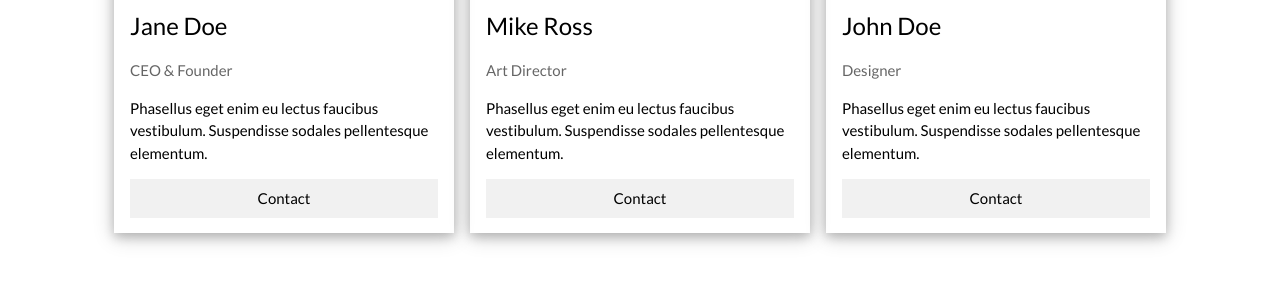
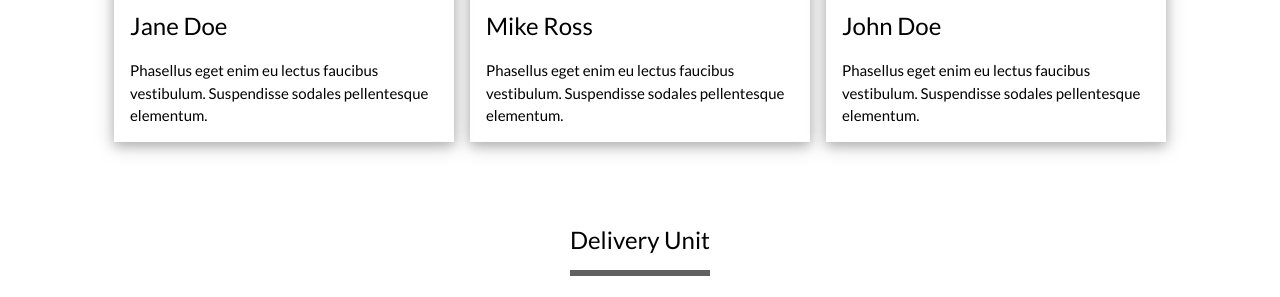
Before and after one commit to putera-sanggabuana/putera-sanggabuana.github.io, a plain HTML site: page index.htm in a window 1280 px wide. Shown: the part 2449-2746 px from the top of the page. Drawn offline with nearby package versions, Linux system fonts and the light colour scheme.

Commit message:
Update index.htm

```diff
--- a/index.htm
+++ b/index.htm
@@ -114,9 +114,7 @@ html,body,h1,h2,h3,h4 {font-family:"Lato", sans-serif}
         <img src="/w3images/team1.jpg" alt="John" style="width:100%">
         <div class="w3-container">
           <h3>Jane Doe</h3>
-          <p class="w3-opacity">CEO & Founder</p>
           <p>Phasellus eget enim eu lectus faucibus vestibulum. Suspendisse sodales pellentesque elementum.</p>
-          <p><button class="w3-button w3-light-grey w3-block">Contact</button></p>
         </div>
       </div>
     </div>
@@ -126,9 +124,7 @@ html,body,h1,h2,h3,h4 {font-family:"Lato", sans-serif}
         <img src="/w3images/team2.jpg" alt="Mike" style="width:100%">
         <div class="w3-container">
           <h3>Mike Ross</h3>
-          <p class="w3-opacity">Art Director</p>
           <p>Phasellus eget enim eu lectus faucibus vestibulum. Suspendisse sodales pellentesque elementum.</p>
-          <p><button class="w3-button w3-light-grey w3-block">Contact</button></p>
         </div>
       </div>
     </div>
@@ -138,9 +134,7 @@ html,body,h1,h2,h3,h4 {font-family:"Lato", sans-serif}
         <img src="/w3images/team3.jpg" alt="Jane" style="width:100%">
         <div class="w3-container">
           <h3>John Doe</h3>
-          <p class="w3-opacity">Designer</p>
           <p>Phasellus eget enim eu lectus faucibus vestibulum. Suspendisse sodales pellentesque elementum.</p>
-          <p><button class="w3-button w3-light-grey w3-block">Contact</button></p>
         </div>
       </div>
     </div>
@@ -207,10 +201,6 @@ html,body,h1,h2,h3,h4 {font-family:"Lato", sans-serif}
   <div class="w3-xlarge w3-section">
     <i class="fa fa-facebook-official w3-hover-opacity"></i>
     <i class="fa fa-instagram w3-hover-opacity"></i>
-    <i class="fa fa-snapchat w3-hover-opacity"></i>
-    <i class="fa fa-pinterest-p w3-hover-opacity"></i>
-    <i class="fa fa-twitter w3-hover-opacity"></i>
-    <i class="fa fa-linkedin w3-hover-opacity"></i>
   </div>
   <p>Powered by <a href="https://www.w3schools.com/w3css/default.asp" title="W3.CSS" target="_blank" class="w3-hover-text-green">w3.css</a></p>
 </footer>
```
